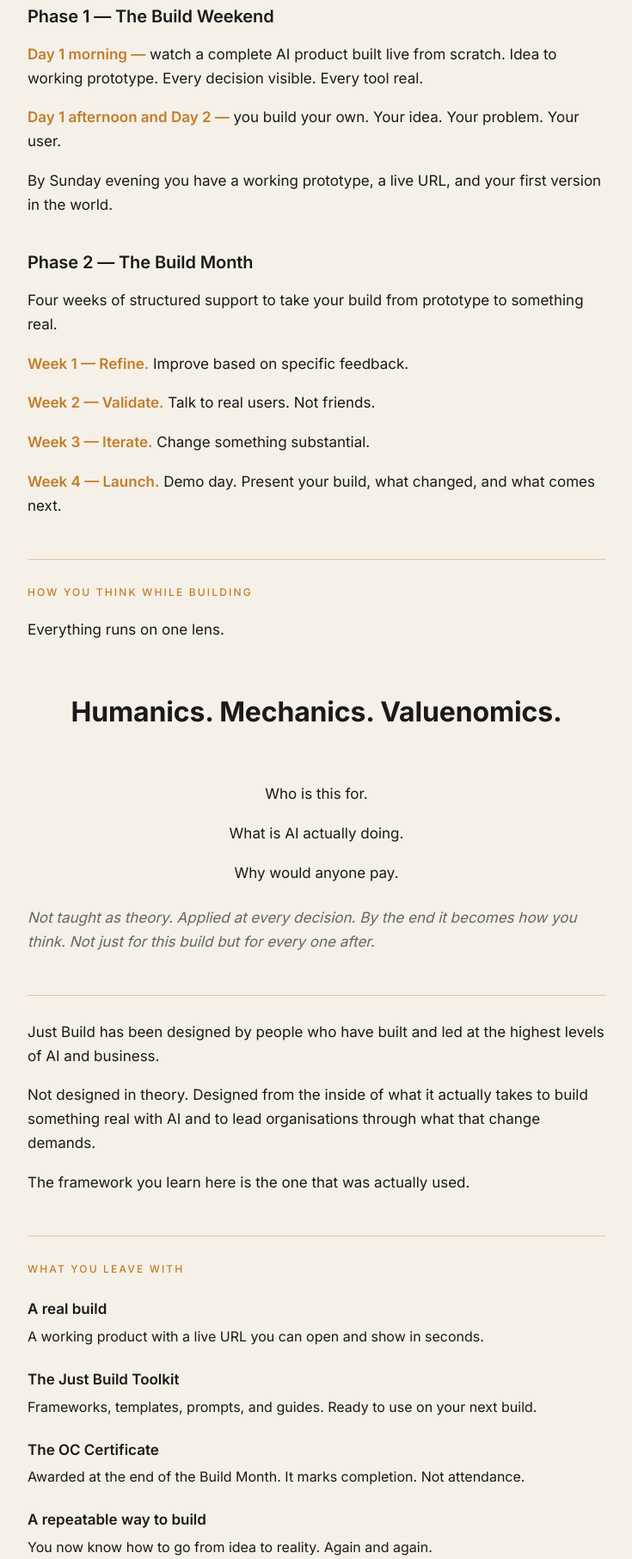
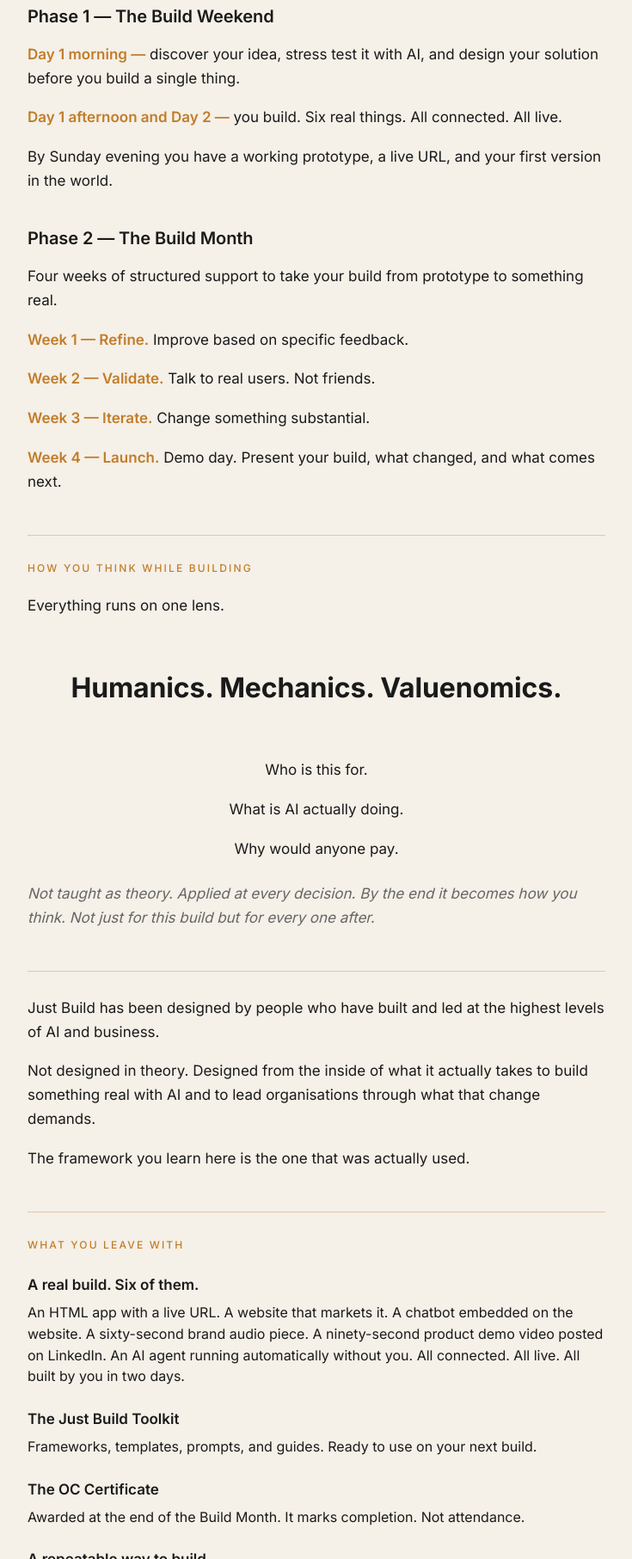
Before and after one commit to samsondavid-gith/justbuild, a plain HTML site: page index.html in a window 1280 px wide. Shown: the part 1100-2913 px from the top of the page at 86% size, without its empty margins (272-1007 px from the left). Drawn offline with nearby package versions, Linux system fonts and the light colour scheme.

Commit message:
Update Phase 1 description and A real build takeaway

```diff
--- a/index.html
+++ b/index.html
@@ -852,8 +852,8 @@
       <div class="eyebrow">How it works</div>
 
       <h2 class="subhead">Phase 1 — The Build Weekend</h2>
-      <p class="prose"><span class="leadword">Day 1 morning —</span> watch a complete AI product built live from scratch. Idea to working prototype. Every decision visible. Every tool real.</p>
-      <p class="prose"><span class="leadword">Day 1 afternoon and Day 2 —</span> you build your own. Your idea. Your problem. Your user.</p>
+      <p class="prose"><span class="leadword">Day 1 morning —</span> discover your idea, stress test it with AI, and design your solution before you build a single thing.</p>
+      <p class="prose"><span class="leadword">Day 1 afternoon and Day 2 —</span> you build. Six real things. All connected. All live.</p>
       <p class="prose">By Sunday evening you have a working prototype, a live URL, and your first version in the world.</p>
 
       <h2 class="subhead">Phase 2 — The Build Month</h2>
@@ -886,8 +886,8 @@
       <div class="eyebrow">What you leave with</div>
 
       <div class="takeaway">
-        <h3 class="takeaway-title">A real build</h3>
-        <p class="takeaway-body">A working product with a live URL you can open and show in seconds.</p>
+        <h3 class="takeaway-title">A real build. Six of them.</h3>
+        <p class="takeaway-body">An HTML app with a live URL. A website that markets it. A chatbot embedded on the website. A sixty-second brand audio piece. A ninety-second product demo video posted on LinkedIn. An AI agent running automatically without you. All connected. All live. All built by you in two days.</p>
       </div>
       <div class="takeaway">
         <h3 class="takeaway-title">The Just Build Toolkit</h3>
```
